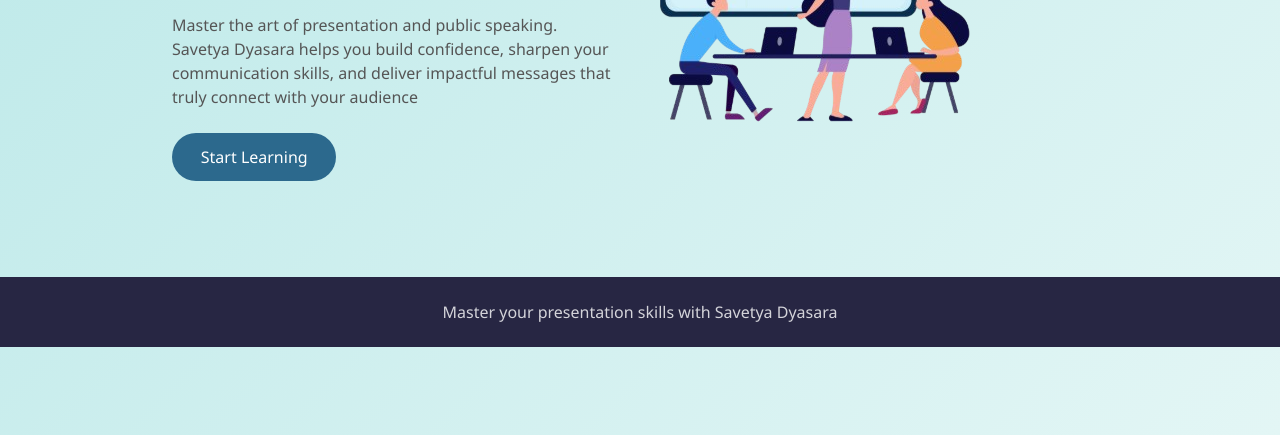
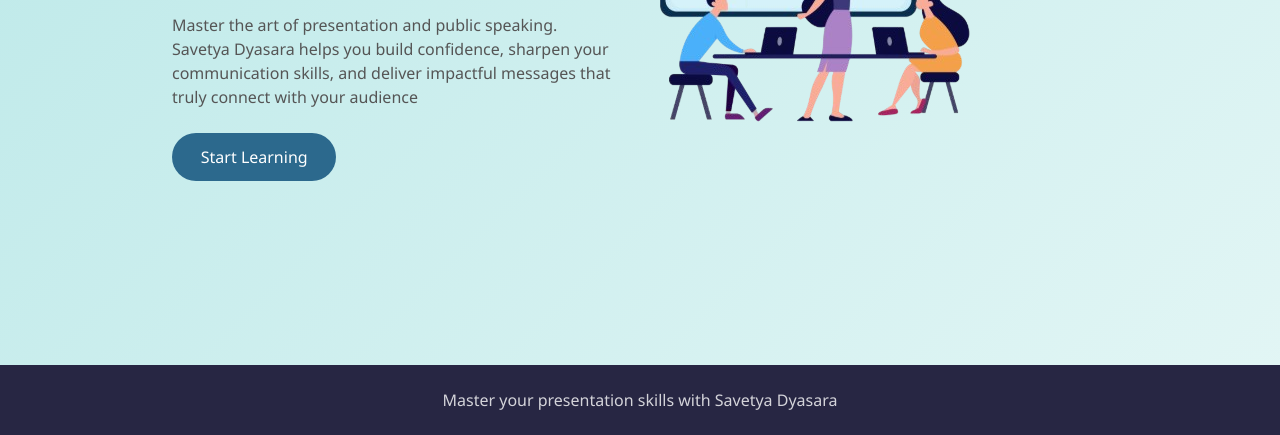
Before and after one commit to refinormdhn/UTS-PAWM-Savetya-Dyasara, a plain HTML site: page index.html in a window 1280 px wide. Shown: the part 365-800 px from the top of the page. Drawn offline with nearby package versions, Linux system fonts and the light colour scheme.

Commit message:
Fix: footer

```diff
--- a/css/style.css
+++ b/css/style.css
@@ -7,6 +7,8 @@ body {
   font-family: "Segoe UI", Roboto, sans-serif;
   min-height: 100vh;
   background: linear-gradient(135deg, #BAE8E8 0%, #E3F6F5 100%);
+  display: flex;
+  flex-direction: column;
 }
 
 /* navigation bar */
@@ -108,9 +110,8 @@ footer {
   color: white;
   text-align: center;
   padding: 1.5rem 0;
-  position: relative;
   width: 100%;
-  margin-top: 2rem;
+  margin-top: auto;
 }
 
 footer p {
```
